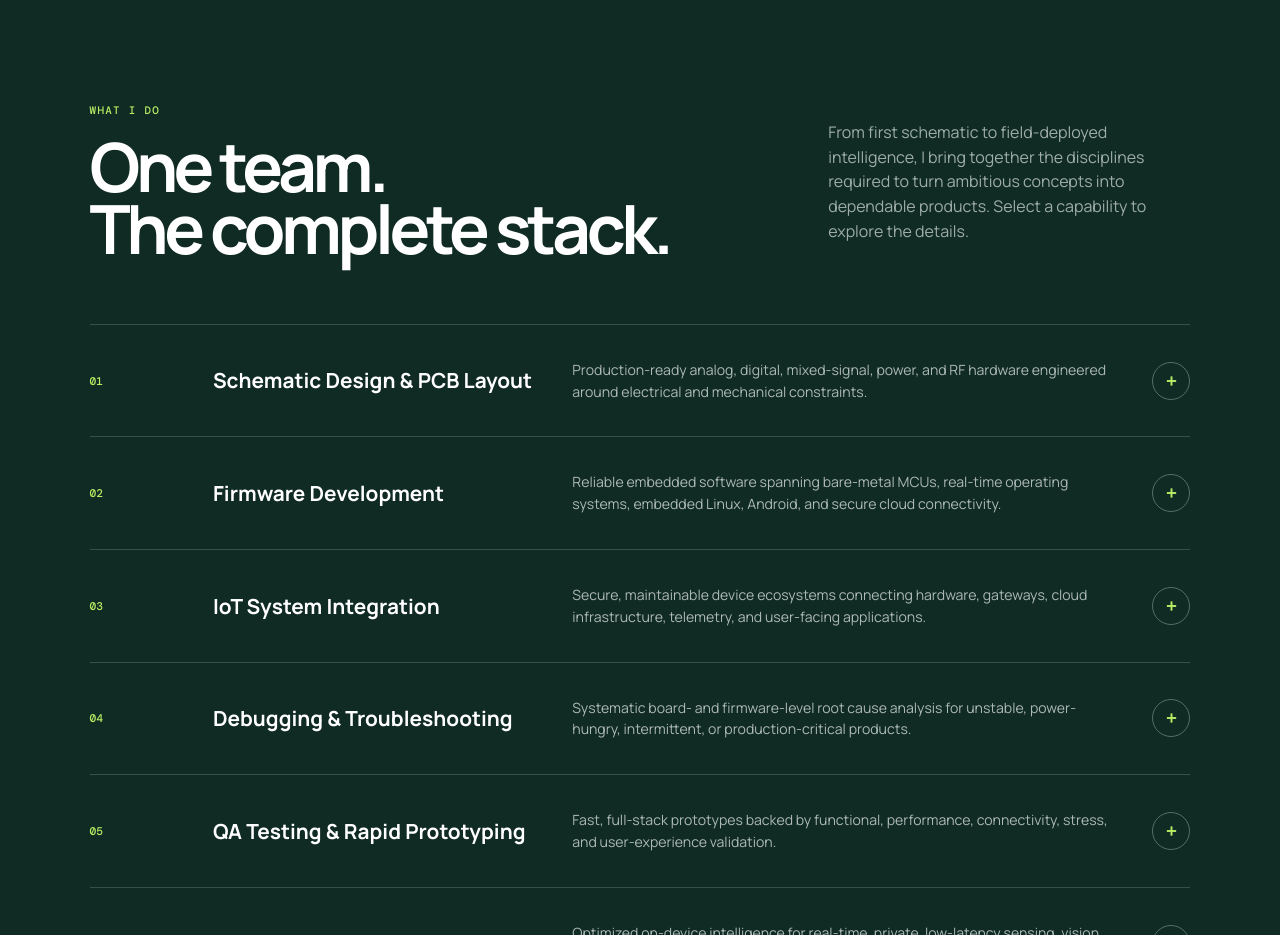
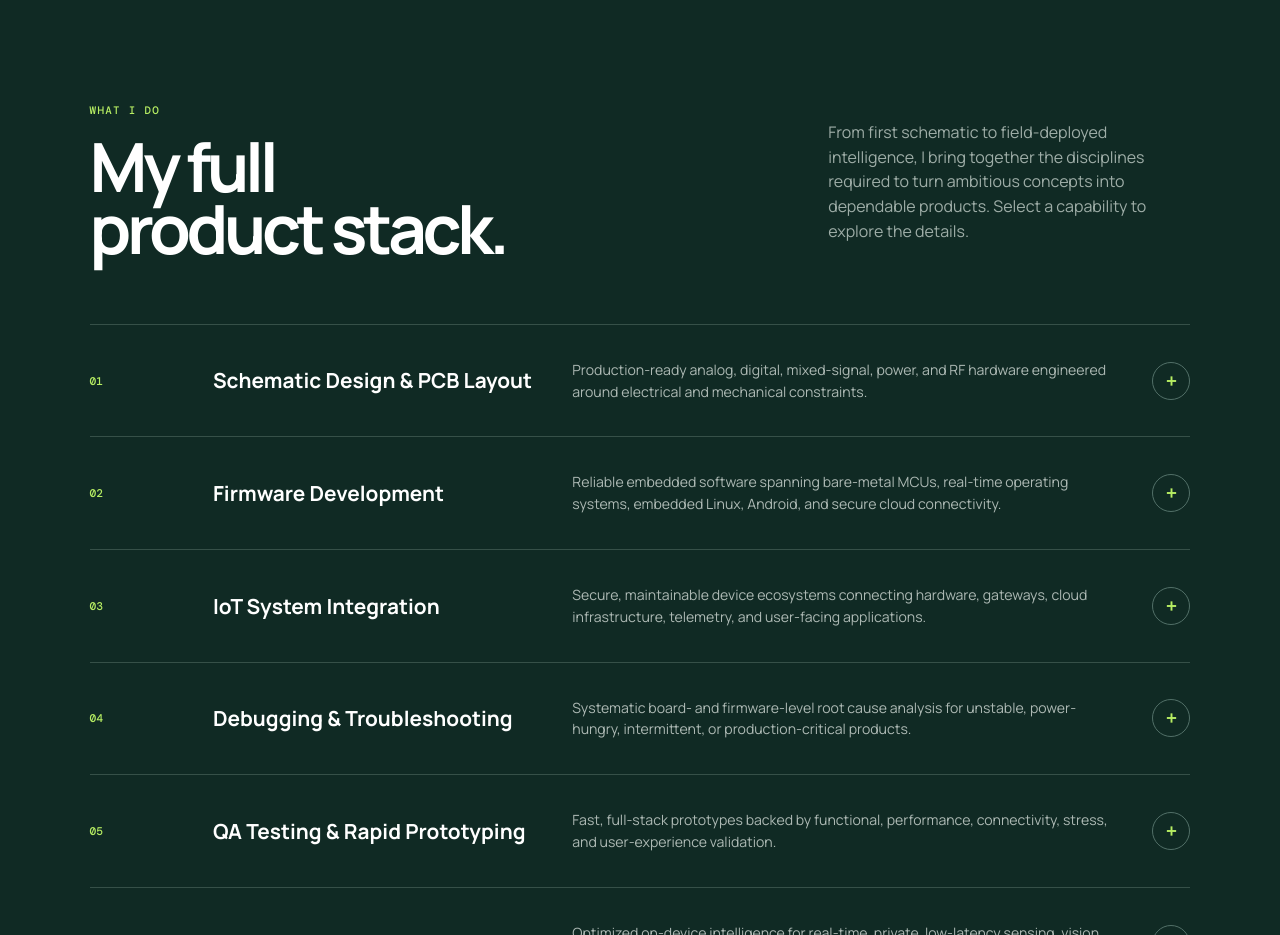
Before and after one commit to ZyntelliTech/stephenlongjr, a plain HTML site: page index.html in a window 1280 px wide. Shown: the part 3300-4235 px from the top of the page. Drawn offline with nearby package versions, Linux system fonts and the light colour scheme.

Commit message:
Personalize portfolio capability heading

```diff
--- a/index.html
+++ b/index.html
@@ -4,7 +4,7 @@
 <main id="top"><section class="hero"><div class="hero-copy"><p class="kicker"><i></i> Available for select projects</p><h1>I engineer ideas into <em>working products.</em></h1><p class="intro">Embedded firmware and hardware engineer turning ambitious concepts into reliable, production-ready connected devices.</p><div class="actions"><a class="button" href="#work">Explore selected work ↓</a><a href="#about">More about me ↗</a></div></div><div class="hero-art"><div class="gridlines"></div><figure class="main-shot"><img src="Innovative%20Product%20Development/My%20Projects/Bionic%20Quadruped%20Robot%20Dog/RoboticDog.jpg" alt="Bionic quadruped robot dog"></figure><figure class="small-shot"><img src="Innovative%20Product%20Development/My%20Projects/RV1106%20AI%20Camera/3D_PCB1_2025-09-21.png" alt="AI camera PCB design"></figure><div class="badge"><strong>10+</strong><span>years building<br>connected products</span></div></div></section>
 <div class="capabilities"><span>01 / Hardware design</span><span>02 / Embedded firmware</span><span>03 / IoT systems</span><span>04 / Product validation</span></div>
 <section class="section work" id="work"><div class="section-head"><div><p class="eyebrow">Selected work</p><h2>Built beyond<br>the prototype.</h2></div><p>Cross-disciplinary engineering across robotics, industrial IoT, medical wearables, AI edge devices, and consumer products.</p></div><div class="filters" aria-label="Filter projects"><button class="active" data-filter="All">All work · 19</button><button data-filter="Hardware">Hardware</button><button data-filter="Firmware">Firmware</button><button data-filter="IoT">IoT + Cloud</button><button data-filter="AI">AI + Robotics</button></div><div class="projects" id="projects"></div><button class="more" id="more">Show all projects +</button></section>
-<section class="section expertise" id="expertise"><div class="section-head light"><div><p class="eyebrow">What I do</p><h2>One team.<br>The complete stack.</h2></div><p>From first schematic to field-deployed intelligence, I bring together the disciplines required to turn ambitious concepts into dependable products. Select a capability to explore the details.</p></div><div class="expertise-list" id="expertise-list"></div></section>
+<section class="section expertise" id="expertise"><div class="section-head light"><div><p class="eyebrow">What I do</p><h2>My full<br>product stack.</h2></div><p>From first schematic to field-deployed intelligence, I bring together the disciplines required to turn ambitious concepts into dependable products. Select a capability to explore the details.</p></div><div class="expertise-list" id="expertise-list"></div></section>
 <section class="section about" id="about"><div class="years">10<sup>+</sup></div><div class="about-copy"><p class="eyebrow">About</p><h2>Engineering judgment earned by shipping real hardware.</h2><p>I’m Stephen Long Jr, an embedded firmware and hardware engineer focused on connected products. I work across electrical design, firmware, wireless connectivity, cloud integration, and mechanical prototyping to carry ideas from early architecture through production.</p><p>My approach is practical: reduce risk early, make tradeoffs visible, and build systems that are testable, maintainable, and ready for the real world.</p></div><aside><small>Years of experience</small><b>From concept<br>to production</b></aside></section>
 <section class="contact"><p class="eyebrow">Have a product in mind?</p><h2>Let’s build something<br><em>that works.</em></h2><a class="button dark" href="mailto:stephenlongjr2@gmail.com?subject=Project%20inquiry%20for%20Stephen%20Long%20Jr">Start a conversation ↗</a></section></main>
 <footer><a class="logo" href="#top"><b>SL</b><i></i></a><p>Embedded systems · Hardware · IoT</p><p>© 2026 Stephen Long Jr</p></footer>
```
